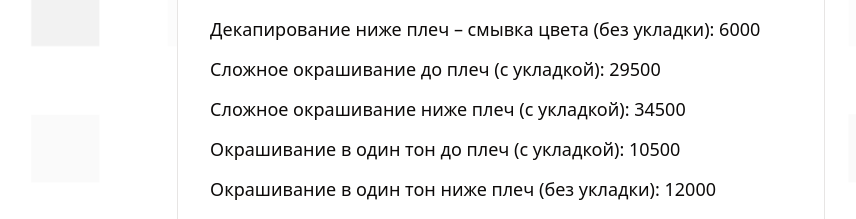
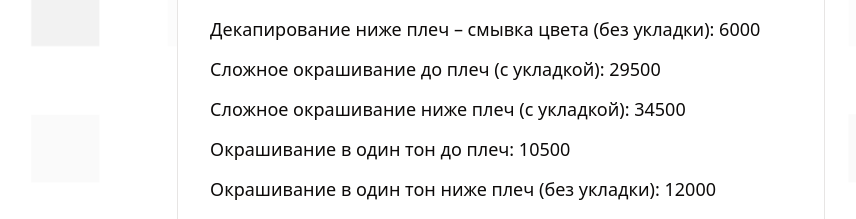
Before and after one commit to marchnath/peach-this, a Next.js app: page /prices in a window 1280 px wide. Shown: the part 2780-2999 px from the top of the page, without its empty margins (139-995 px from the left). Built offline with nearby package versions, Linux system fonts and the light colour scheme.

Commit message:
Updated price Окрашивание в один тон до плеч

```diff
--- a/app/prices/page.jsx
+++ b/app/prices/page.jsx
@@ -110,7 +110,7 @@ const Prices = () => {
           price: 34500,
         },
         {
-          name: "Окрашивание в один тон до плеч (с укладкой)",
+          name: "Окрашивание в один тон до плеч",
           price: 10500,
         },
         {
```
